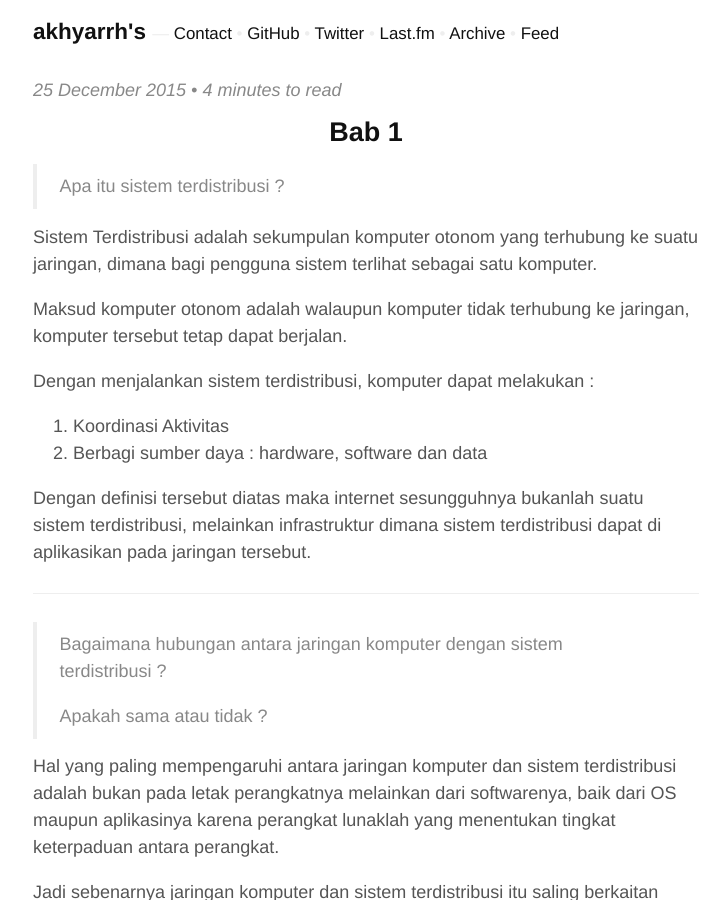
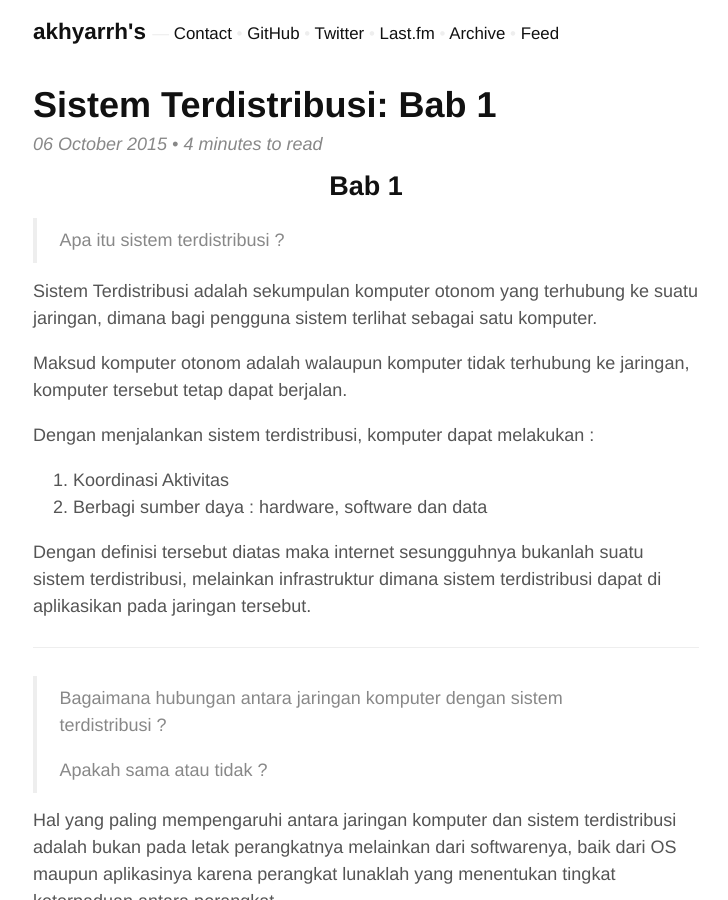
Before and after one commit to akhyarrh/akhyarrh.github.io, a Jekyll site: the page built from _posts/2015-10-06-sistem-terdistribusi-bab-1.md, in a window 1280 px wide and 900 px high. Shown: the whole window, without its empty margins (274-1002 px from the left). Built offline with Jekyll 4.4.1, drawn with Linux system fonts in a browser that asks for light colours; Markdown is read by kramdown in place of the engine named in the settings; some of the changed text lies outside the part shown.

Commit message:
Fix CI error
Caused by : (double colon) on post title
Error if title not wrapped inside quote

```diff
--- a/_posts/2015-10-06-sistem-terdistribusi-bab-1.md
+++ b/_posts/2015-10-06-sistem-terdistribusi-bab-1.md
@@ -1,6 +1,6 @@
 ---
 published: true
-title: Sistem Terdistribusi: Bab 1
+title: 'Sistem Terdistribusi: Bab 1'
 layout: post
 categories: [sister]
 ---
```
Also changed, not shown: _posts/2015-12-04-sistem-terdistribusi-bab-2.md (+1 -1 lines).
